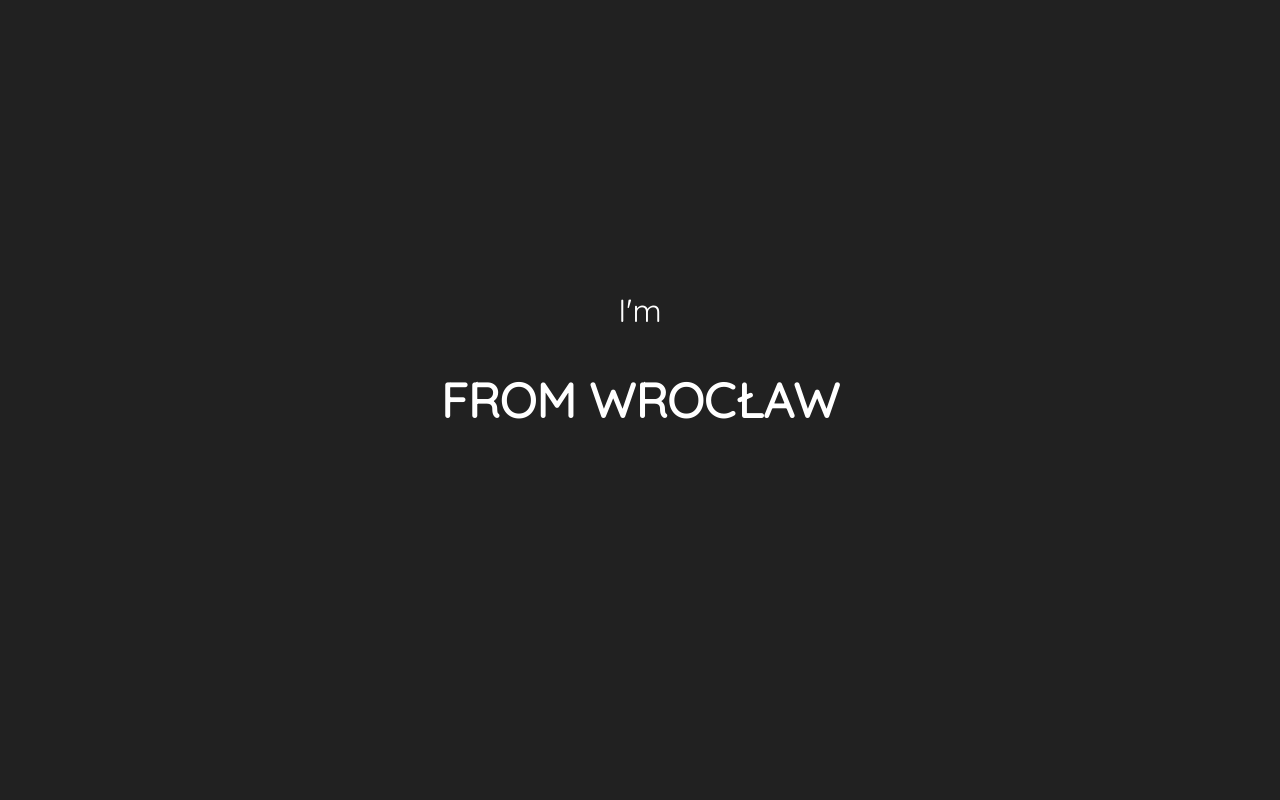
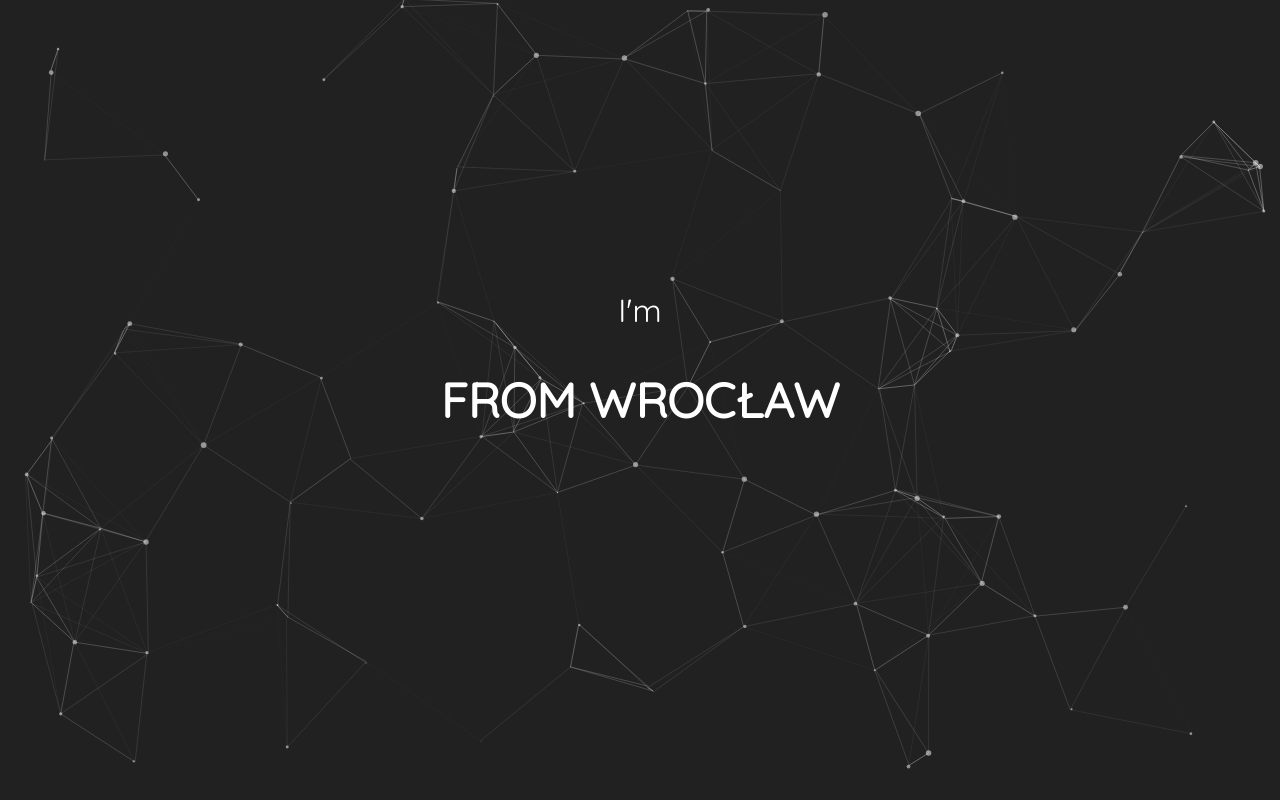
Before and after one commit to kajetansw/kajetansw.github.io, a plain HTML site: page index.html in a window 1280 px wide. Shown: the top 800 px of the page. Drawn offline with nearby package versions, Linux system fonts and the light colour scheme; animation ran at ten frames a second.

Commit message:
added cards elements,

```diff
--- a/assets/particles-config.json
+++ b/assets/particlesjs-config.json
@@ -75,7 +75,7 @@
         "mode": "repulse"
       },
       "onclick": {
-        "enable": true,
+        "enable": false,
         "mode": "push"
       },
       "resize": true
--- a/index.html
+++ b/index.html
@@ -1,5 +1,6 @@
 <!DOCTYPE html>
 <html lang="en">
+
 <head>
    <meta charset="UTF-8">
    <meta name="viewport" content="width=device-width, initial-scale=1.0">
@@ -11,7 +12,11 @@
    <link href="https://fonts.googleapis.com/css?family=Quicksand" rel="stylesheet">
    <link rel="stylesheet" href="main.css">
 </head>
+
 <body>
+
+   <div id="particles"></div>
+
    <section id="welcome">
       <div class="owl-carousel">
          <div class="text--centered">
@@ -39,22 +44,37 @@
             <br>
             <h1>SOFTWARE DEVELOPER</h1>
          </div>
-       </div>
+      </div>
    </section>
 
    <section id="info">
       <div id="introduction">
+         <div class="card">
+            KAJETAN ŚWIĄTEK<br><br>
+            JUNIOR FRONT-END DEVELOPER <br>
+            Lorem ipsum dolor sit amet consectetur, adipisicing elit. Quis a minima sit eveniet necessitatibus odit
+            odio, repellat illum perspiciatis non. <br><br>
 
+            19th Juli, 1993 <br>
+            kajetan.swiatek@gmail.com <br>
+            Wroclaw
+         </div>
       </div>
       <div id="description">
+         <div class="card">
 
+         </div>
       </div>
    </section>
 
 
 
-   <script src="https://code.jquery.com/jquery-3.3.1.min.js" integrity="sha256-FgpCb/KJQlLNfOu91ta32o/NMZxltwRo8QtmkMRdAu8=" crossorigin="anonymous"></script>
+   <script src="https://code.jquery.com/jquery-3.3.1.min.js" integrity="sha256-FgpCb/KJQlLNfOu91ta32o/NMZxltwRo8QtmkMRdAu8="
+      crossorigin="anonymous"></script>
    <script src="https://cdnjs.cloudflare.com/ajax/libs/OwlCarousel2/2.3.4/owl.carousel.js"></script>
+   <script src="https://cdn.jsdelivr.net/npm/particles.js@2.0.0/particles.js" integrity="sha256-icjghcPaibMf1jv4gQIGi5MeWNHem2SispcorCiCfSg="
+      crossorigin="anonymous"></script>
    <script src="./main.js"></script>
 </body>
+
 </html>
--- a/main.js
+++ b/main.js
@@ -1,3 +1,4 @@
+// Owl-Carousel init
 var owl = $('.owl-carousel');
 owl.owlCarousel({
    items: 1,
@@ -16,5 +17,115 @@ $('.stop').on('click', function () {
    owl.trigger('stop.owl.autoplay')
 });
 
-particlesJS.load('particles', 'assets/particles-config.json', function () {
+// ParticlesJS init
+/* particlesJS.load(@dom-id, @path-json, @callback (optional)); */
+particlesJS("particles", {
+   "particles": {
+      "number": {
+         "value": 80,
+         "density": {
+            "enable": true,
+            "value_area": 800
+         }
+      },
+      "color": {
+         "value": "#ffffff"
+      },
+      "shape": {
+         "type": "circle",
+         "stroke": {
+            "width": 0,
+            "color": "#000000"
+         },
+         "polygon": {
+            "nb_sides": 5
+         },
+         "image": {
+            "src": "img/github.svg",
+            "width": 100,
+            "height": 100
+         }
+      },
+      "opacity": {
+         "value": 0.5,
+         "random": false,
+         "anim": {
+            "enable": false,
+            "speed": 1,
+            "opacity_min": 0.1,
+            "sync": false
+         }
+      },
+      "size": {
+         "value": 3,
+         "random": true,
+         "anim": {
+            "enable": false,
+            "speed": 40,
+            "size_min": 0.1,
+            "sync": false
+         }
+      },
+      "line_linked": {
+         "enable": true,
+         "distance": 150,
+         "color": "#ffffff",
+         "opacity": 0.4,
+         "width": 1
+      },
+      "move": {
+         "enable": true,
+         "speed": 6,
+         "direction": "none",
+         "random": false,
+         "straight": false,
+         "out_mode": "out",
+         "bounce": false,
+         "attract": {
+            "enable": false,
+            "rotateX": 600,
+            "rotateY": 1200
+         }
+      }
+   },
+   "interactivity": {
+      "detect_on": "canvas",
+      "events": {
+         "onhover": {
+            "enable": false,
+            "mode": "repulse"
+         },
+         "onclick": {
+            "enable": false,
+            "mode": "push"
+         },
+         "resize": true
+      },
+      "modes": {
+         "grab": {
+            "distance": 400,
+            "line_linked": {
+               "opacity": 1
+            }
+         },
+         "bubble": {
+            "distance": 400,
+            "size": 40,
+            "duration": 2,
+            "opacity": 8,
+            "speed": 3
+         },
+         "repulse": {
+            "distance": 200,
+            "duration": 0.4
+         },
+         "push": {
+            "particles_nb": 4
+         },
+         "remove": {
+            "particles_nb": 2
+         }
+      }
+   },
+   "retina_detect": true
 });
--- a/main.scss
+++ b/main.scss
@@ -2,10 +2,19 @@ $media-limit: 1080px;
 
 html, body {
     margin: 0;
-    background: #F1F1F1;
     font-family: 'Quicksand', sans-serif;
     font-size: 16px;
     color: white;
+}
+
+#particles {
+    background: #212121;
+    height: 100vh;
+    width: 100vw;
+    position: fixed;
+
+    // remove for background check
+    // z-index: -1;
 }
 
 section {
@@ -13,7 +22,7 @@ section {
 }
 
 #welcome {
-    background: #212121;
+    background: transparent;
     font-size: 2rem;
     position: relative;
 
@@ -30,15 +39,33 @@ section {
 
     #introduction {
         width: 50vw;
-        background-color: lightblue;
+        position: relative;
+        // background-color: lightblue;
     }
 
     #description {
         flex-grow: 1;
-        background-color: lightgreen;
+        position: relative;
+        // background-color: lightgreen;
     }
+}
+
+.card {
+    position: absolute;
+    height: 90%;
+    width: 90%;
+    top: 50%;
+    left: 50%;
+    transform: translate(-50%, -50%);
+    background-color: #404d4e;
+    border-radius: 1rem;
 }
 
 .text--centered {
     text-align: center;
 }
+
+canvas {
+    display: block;
+    vertical-align: bottom;
+}
```
Also changed, not shown: main.css, 1 other file.
